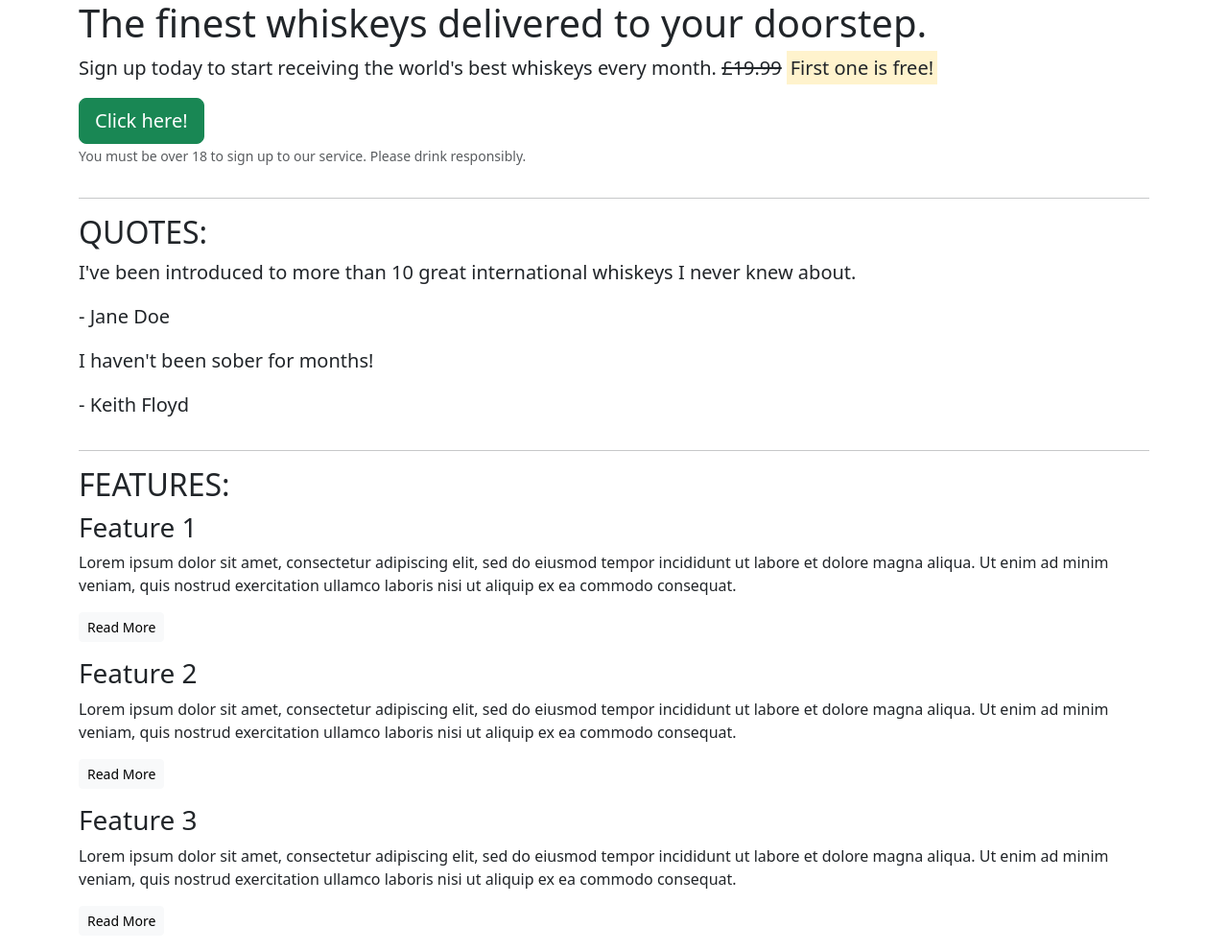
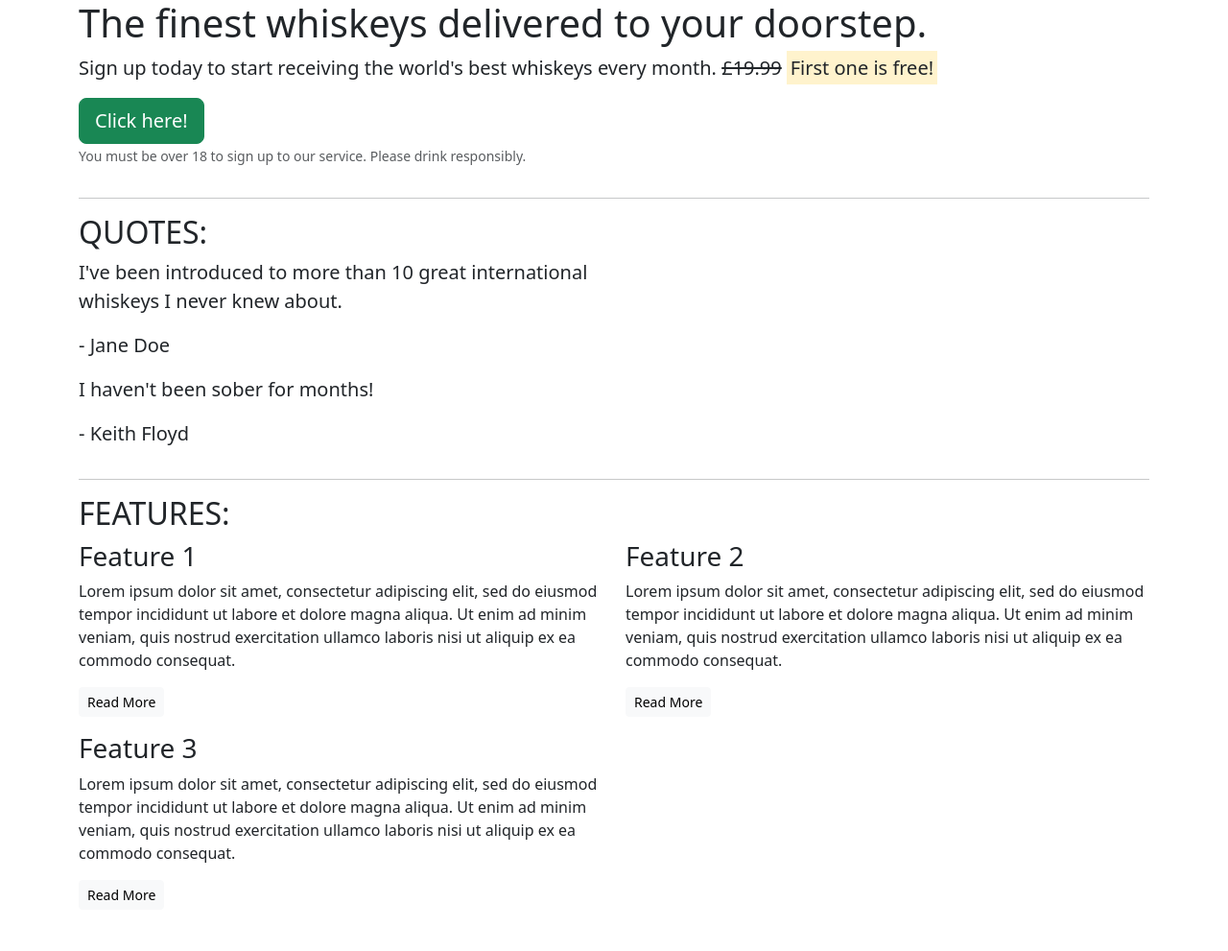
Before and after one commit to Cloud-Monkey/bootstrap-start, a plain HTML site: page index.html in a window 1280 px wide. Shown: the whole page at 96% size. After the commit the page ends 964 px from the top, so only its background shows below. Drawn offline with nearby package versions, Linux system fonts and the light colour scheme.

Commit message:
added medium screen size responsiveness to quotes and features

```diff
--- a/index.html
+++ b/index.html
@@ -33,12 +33,12 @@
         <!-- Quotes -->
         <section class="quotes">
             <div class="row">
-                <div class="col-12">
+                <div class="col-12 col-md-6">
                     <h2 class="text-uppercase">Quotes:</h2>
                 </div>
             </div>
             <div class="row">
-                <div class="col-12">
+                <div class="col-12 col-md-6">
                     <blockquote class="blockquote">
                         <p>I've been introduced to more than 10 great international whiskeys I never knew about.</p>
                         <p>- Jane Doe</p>
@@ -58,12 +58,12 @@
         <!-- Features -->
         <section class="features">
             <div class="row">
-                <div class="divcol-12">
+                <div class="col-12">
                     <h2 class="text-uppercase">Features:</h2>
                 </div>
             </div>
             <div class="row">
-                <div class="col-12">
+                <div class="col-12 col-md-6">
                     <div class="feature">
                         <h3>Feature 1</h3>
                         <p>Lorem ipsum dolor sit amet, consectetur adipiscing elit, sed do eiusmod tempor incididunt ut
@@ -72,7 +72,7 @@
                         <p><a class="btn btn-sm btn-light" href="">Read More</a></p>
                     </div>
                 </div>
-                <div class="col-12">
+                <div class="col-12 col-md-6">
                     <div class="feature">
                         <h3>Feature 2</h3>
                         <p>Lorem ipsum dolor sit amet, consectetur adipiscing elit, sed do eiusmod tempor incididunt ut
@@ -81,7 +81,7 @@
                         <p><a class="btn btn-sm btn-light" href="">Read More</a></p>
                     </div>
                 </div>
-                <div class="col-12">
+                <div class="col-12 col-md-6">
                     <div class="feature">
                         <h3>Feature 3</h3>
                         <p>Lorem ipsum dolor sit amet, consectetur adipiscing elit, sed do eiusmod tempor incididunt ut
```
